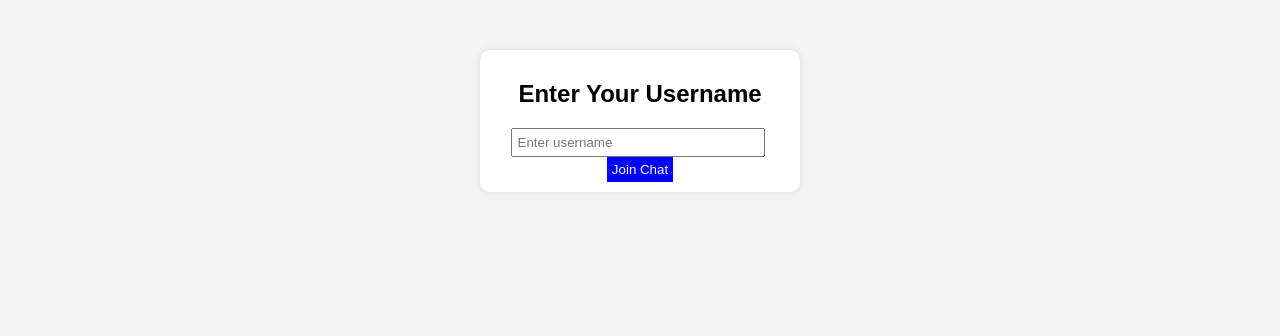
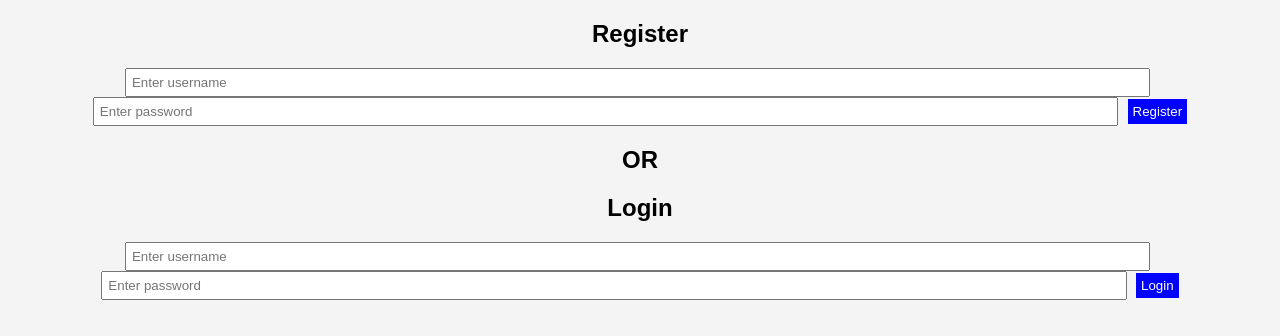
Before and after one commit to Abdul-malik025/Chat-App-Project, a plain HTML site: page public/index.html in a window 1280 px wide. Drawn offline with nearby package versions, Linux system fonts and the light colour scheme; no server answers.

Commit message:
added login and signup function to frontend

```diff
--- a/public/index.html
+++ b/public/index.html
@@ -7,10 +7,16 @@
     <link rel="stylesheet" href="style.css">
 </head>
 <body>
-    <div id="usernameContainer">
-        <h2>Enter Your Username</h2>
+    <div id="authContainer">
+        <h2>Register</h2>
         <input id="usernameInput" type="text" placeholder="Enter username">
-        <button onclick="setUsername()">Join Chat</button>
+        <input id="passwordInput" type="password" placeholder="Enter password">
+        <button onclick="registerUser()">Register</button>
+        <h2>OR</h2>
+        <h2>Login</h2>
+        <input id="loginUsernameInput" type="text" placeholder="Enter username">
+        <input id="loginPasswordInput" type="password" placeholder="Enter password">
+        <button onclick="loginUser()">Login</button>
     </div>
 
     <div id="chat-container" style="display: none;">
@@ -22,20 +28,63 @@
 
     <script src="/socket.io/socket.io.js"></script>
     <script>
+
         const socket = io();
 let username = "";
 
-        function setUsername() {
-            const input = document.getElementById("usernameInput").value.trim();
-            if (input) {
-                username = input;
-                document.getElementById("usernameContainer").style.display = "none";
-                document.getElementById("chat-container").style.display = "block";
+// Register User
+function registerUser() {
+    const username = document.getElementById("usernameInput").value.trim();
+    const password = document.getElementById("passwordInput").value.trim();
+
+    if (username && password) {
+        fetch("/register", {
+            method: "POST",
+            headers: {
+                "Content-Type": "application/json",
+            },
+            body: JSON.stringify({ username, password }),
+        })
+        .then((response) => response.text())
+        .then((data) => {
+            alert(data);
+        })
+        .catch((error) => console.error("Error:", error));
     } else {
-                alert("Please enter a username.");
+        alert("Please fill in all fields.");
     }
 }
 
+// Login User
+function loginUser() {
+    const username = document.getElementById("loginUsernameInput").value.trim();
+    const password = document.getElementById("loginPasswordInput").value.trim();
+
+    if (username && password) {
+        fetch("/login", {
+            method: "POST",
+            headers: {
+                "Content-Type": "application/json",
+            },
+            body: JSON.stringify({ username, password }),
+        })
+        .then((response) => response.text())
+        .then((data) => {
+            if (data === "Login successful!") {
+                document.getElementById("authContainer").style.display = "none";
+                document.getElementById("chat-container").style.display = "block";
+                username = username;
+            } else {
+                alert(data);
+            }
+        })
+        .catch((error) => console.error("Error:", error));
+    } else {
+        alert("Please fill in all fields.");
+    }
+}
+
+// Send message
 function sendMessage() {
     const input = document.getElementById("messageInput");
     const message = input.value.trim();
@@ -45,6 +94,7 @@
     }
 }
 
+// Display chat history
 socket.on("chat history", (messages) => {
     const messageList = document.getElementById("messages");
     messages.forEach(({ username, message }) => {
@@ -54,11 +104,14 @@
     });
 });
 
+// Display new messages
 socket.on("chat message", (data) => {
     const li = document.createElement("li");
-            li.innerHTML = `<strong>${data.username}:</strong>${data.message}`;
+    li.innerHTML = `<strong>${data.username}:</strong> ${data.message}`;
     document.getElementById("messages").appendChild(li);
 });
+
+
     </script>
 </body>
 </html>
```
Lines whose indentation alone changed are shown as unchanged.
